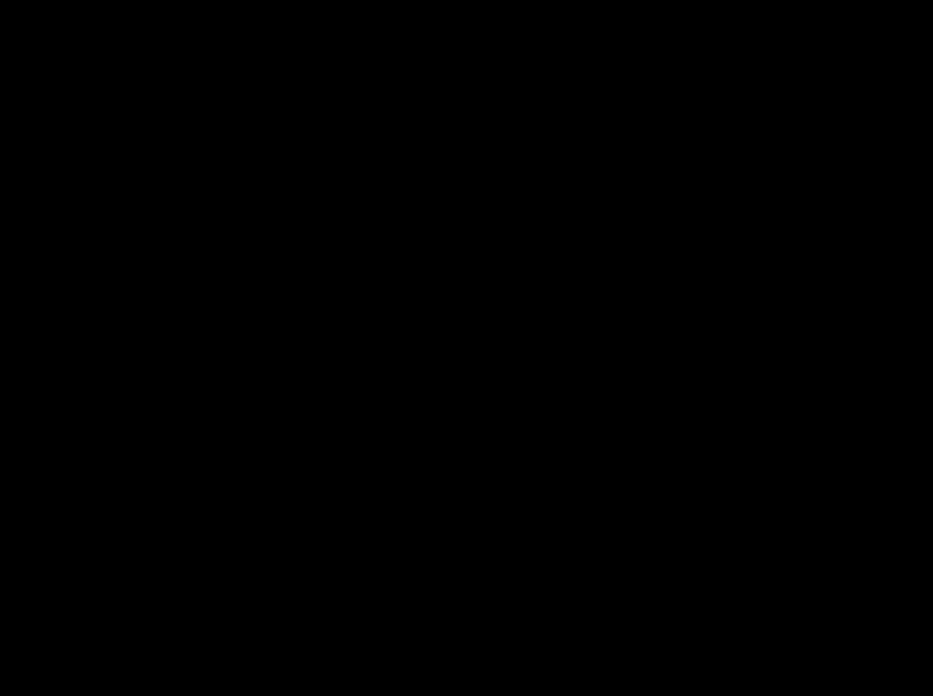
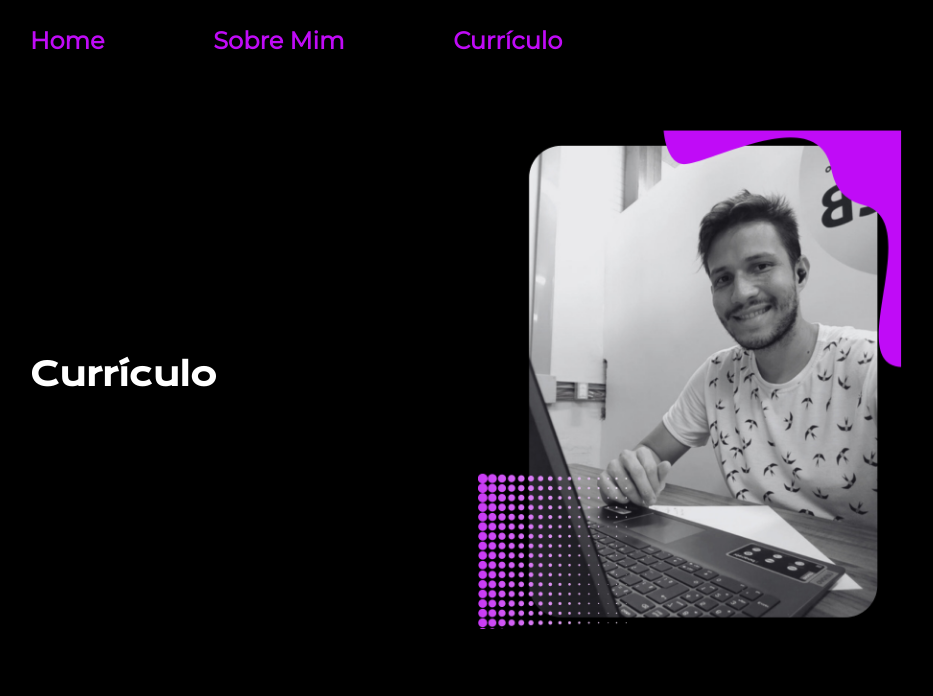
Before and after one commit to dimitriribeiro/Portfolio, a plain HTML site: page curriculo.html in a window 1280 px wide. Shown: the whole page, without its empty margins (162-1095 px from the left). Drawn offline with nearby package versions, Linux system fonts and the light colour scheme.

Commit message:
Alterando menu e estruturando curriculo

```diff
--- a/curriculo.html
+++ b/curriculo.html
@@ -8,8 +8,21 @@
     <link rel="stylesheet" href="./styles/style.css">
 </head>
 <body>
-    <header></header>
-    <main></main>
+    <header class="cabecalho">
+        <nav class="cabecalho__menu">
+            <a class="cabecalho__menu__link" href="index.html">Home</a>
+            <a class="cabecalho__menu__link" href="about.html">Sobre Mim</a>
+            <a class="cabecalho__menu__link" href="curriculo.html">Currículo</a>
+        </nav>
+    </header>
+    <main class="apresentacao">
+        <section class="apresentacao__conteudo">
+            <h1 class="apresentacao__conteudo__titulo">
+                Currículo
+            </h1>
+        </section>
+        <img class="apresentacao__imagem" src="./assets/foto-perfil.png" alt="Yuri Dimitri sorrindo">
+    </main>
     <footer></footer>
 </body>
 </html>
```
Also changed, not shown: about.html (+2 -1 lines).
